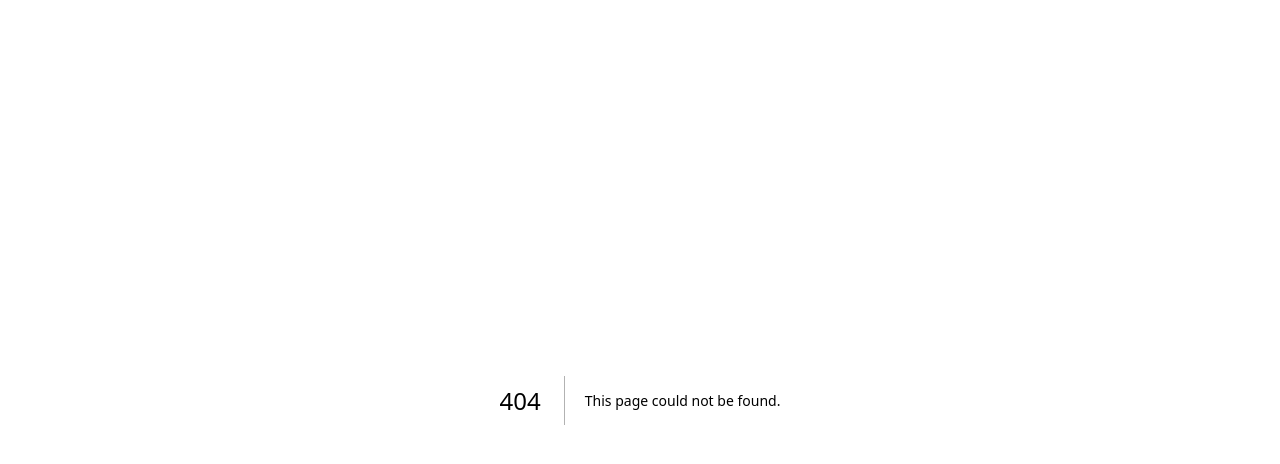
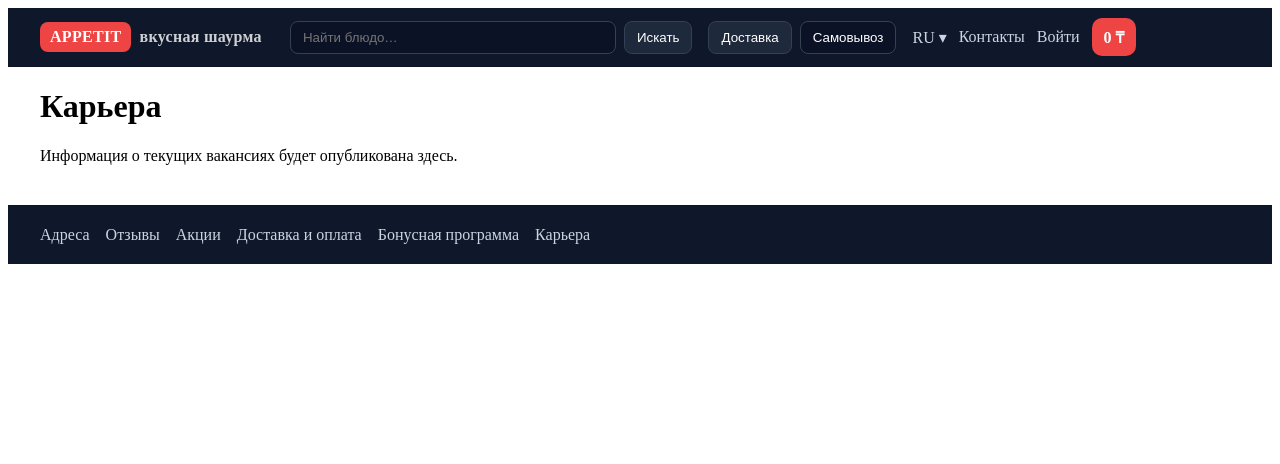
Before and after one commit to CookOld-InDuStroUka/appetit-mvp, a Next.js app in the folder apps/web/: page /careers in a window 1280 px wide. Before the commit this address had no page. Shown: the top 464 px of the page. Built offline with nearby package versions, Linux system fonts and the light colour scheme.

Commit message:
Squashed commit of the following:
commit c8afaa0c4aed47776a4d515a3d655be175abfe5e
Author: bekavan7 <144408514+bekavan7@users.noreply.github.com>
Date:   Thu Aug 21 16:26:53 2025 +0500

    feat(web): add placeholder pages and footer links

```diff
--- /dev/null
+++ b/apps/web/src/components/Footer.tsx
@@ -0,0 +1,29 @@
+import Link from "next/link";
+
+export default function Footer() {
+    return (
+        <footer style={{
+            background: "#0f172a",
+            color: "#fff",
+            borderTop: "1px solid #0b1226",
+            padding: "20px 0",
+            marginTop: 40
+        }}>
+            <div style={{
+                maxWidth: 1200,
+                margin: "0 auto",
+                padding: "0 16px",
+                display: "flex",
+                flexWrap: "wrap",
+                gap: 16
+            }}>
+                <Link href="/addresses" style={{ color: "#cbd5e1", textDecoration: "none" }}>Адреса</Link>
+                <Link href="/reviews" style={{ color: "#cbd5e1", textDecoration: "none" }}>Отзывы</Link>
+                <Link href="/promotions" style={{ color: "#cbd5e1", textDecoration: "none" }}>Акции</Link>
+                <Link href="/delivery-payment" style={{ color: "#cbd5e1", textDecoration: "none" }}>Доставка и оплата</Link>
+                <Link href="/bonus-program" style={{ color: "#cbd5e1", textDecoration: "none" }}>Бонусная программа</Link>
+                <Link href="/careers" style={{ color: "#cbd5e1", textDecoration: "none" }}>Карьера</Link>
+            </div>
+        </footer>
+    );
+}
--- /dev/null
+++ b/apps/web/src/pages/careers.tsx
@@ -0,0 +1,16 @@
+import React from "react";
+import Header from "../components/Header";
+import Footer from "../components/Footer";
+
+export default function Careers() {
+    return (
+        <>
+            <Header />
+            <main style={{ maxWidth: 1200, margin: "20px auto", padding: "0 16px" }}>
+                <h1>Карьера</h1>
+                <p>Информация о текущих вакансиях будет опубликована здесь.</p>
+            </main>
+            <Footer />
+        </>
+    );
+}
```
Also changed, not shown: apps/web/src/pages/addresses.tsx (added, +16 -0 lines), apps/web/src/pages/bonus-program.tsx (added, +16 -0 lines), apps/web/src/pages/delivery-payment.tsx (added, +16 -0 lines), apps/web/src/pages/promotions.tsx (added, +16 -0 lines), apps/web/src/pages/reviews.tsx (added, +16 -0 lines).
